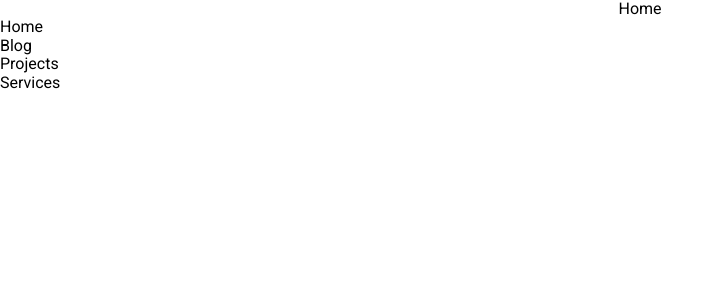
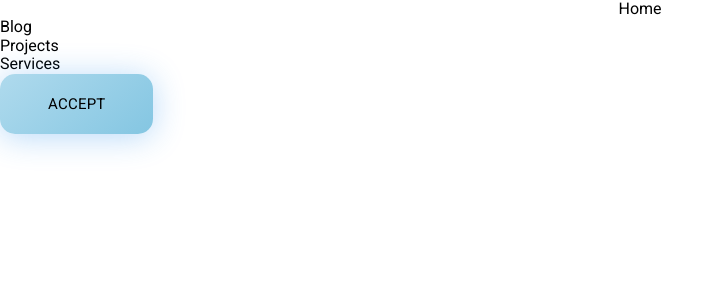
Before and after one commit to SoftLion-Co/prototype-fr, a Next.js app: page / in a window 1280 px wide. Shown: the top 300 px of the page, without its empty margins (0-724 px from the left). Built offline with nearby package versions, Linux system fonts and the light colour scheme.

Commit message:
feature: modify tailwind.config.js and sections
Add some registration/email sections and contact us section

```diff
--- a/app/globals.css
+++ b/app/globals.css
@@ -129,3 +129,7 @@ textarea,
 .flexStart {
   @apply flex items-center justify-start;
 }
+
+.button{
+  @apply shadow-lg bg-button-blue-gradient rounded-15 text-15 px-12 py-19 leading-151 tracking-0.219 font-normal shadow-button-blue
+}
--- a/app/page.tsx
+++ b/app/page.tsx
@@ -1,15 +1,21 @@
-import Link from 'next/link'
+import Link from "next/link";
 
 const Home = () => {
-    return (
-        <div>
-            <h1 className='flexCenter'>Home</h1>
-            <h2>Home</h2>
-            <Link href="/blogs"><h2>Blog</h2></Link>
-            <Link href="/projects"><h2>Projects</h2></Link>
-            <Link href="/services"><h2>Services</h2></Link>
-        </div>
-    )
-}
+  return (
+    <div>
+      <h1 className="flexCenter">Home</h1>
+      <Link href="/blogs">
+        <h2>Blog</h2>
+      </Link>
+      <Link href="/projects">
+        <h2>Projects</h2>
+      </Link>
+      <Link href="/services">
+        <h2>Services</h2>
+      </Link>
+      <button className="button">ACCEPT</button>
+    </div>
+  );
+};
 
-export default Home
+export default Home;
--- a/tailwind.config.js
+++ b/tailwind.config.js
@@ -6,23 +6,55 @@ module.exports = {
     './app/**/*.{js,ts,jsx,tsx,mdx}',
   ],
   theme: {
-    screens: {
-      'mobile': '320px',
-      // => @media (min-width: 640px) { ... }
-
-      'tablet': '768px',
-      // => @media (min-width: 768px) { ... }
-
-      'desktop': '1600px',
-      // => @media (min-width: 1024px) { ... }
-    },
     extend: {
+      screens: {
+        'mobile': '320px',
+        'tablet': '768px',
+        'desktop': '1600px',
+      },
+      fontFamily: {
+        besley: ['Besley', 'serif'],
+        'open-sans': ['Open Sans', 'sans-serif'],
+        roboto: ['Roboto', 'sans-serif'],
+      },
       backgroundImage: {
         'gradient-radial': 'radial-gradient(var(--tw-gradient-stops))',
         'gradient-conic':
           'conic-gradient(from 180deg at 50% 50%, var(--tw-gradient-stops))',
+        'button-blue-gradient': 'linear-gradient(139deg, #AFDAED 0%, #84C6E2 100%)',
+      },
+      boxShadow: {
+        'button-blue': '0px 3px 32px 0px rgba(36, 141, 238, 0.33)',
+      },
+      spacing: {
+        '155': '155px',
+        '307': '307px',
+        '53': '53px',
+      },
+      colors: {
+        customBlue: {
+          100: '#AFDAED',
+          500: '#84C6E2',
+        },
+      },
+      borderRadius: {
+        '15': '15px',
+      },
+      fontSize: {
+        '15': '15px',
+        '7.294': '7.294px',
+      },
+      padding: {
+        '19': '19px',
+        '35': '35px',
+      },
+      lineHeight: {
+        '151': '151.682%',
+      },
+      letterSpacing: {
+        '0.219': '0.219px',
       },
     },
   },
   plugins: [],
-}
+};
```
Also changed, not shown: app/sections/contact_us_page/ContactUsSection.tsx (added), app/sections/enter_code_page/EnterCodeSection.tsx (added), app/sections/forgot_password_page/ForgotPasswordSection.tsx (added), app/sections/new_password_page/NewPasswordSection.tsx (added), app/sections/privacy_policy_page/PrivacyPolicySection.tsx (added).
